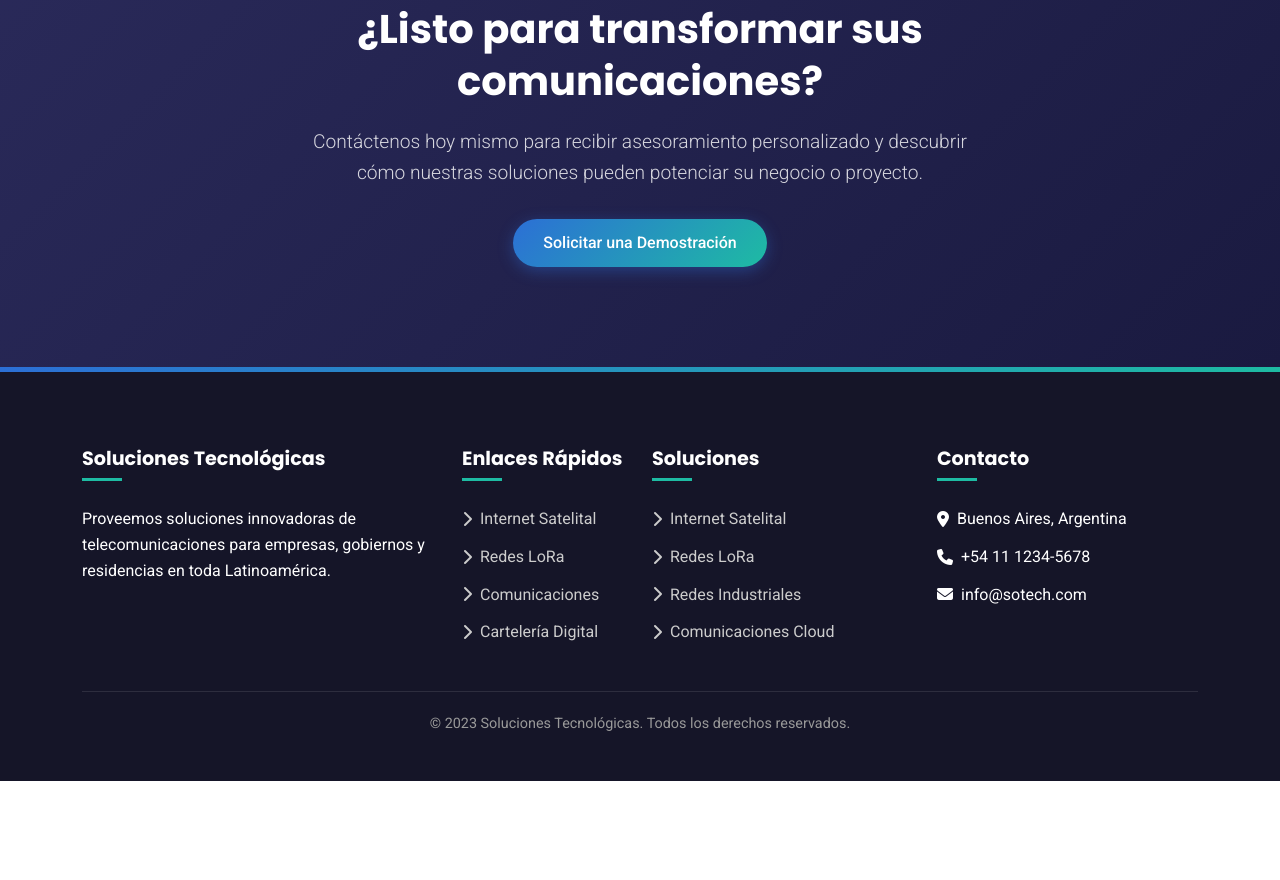
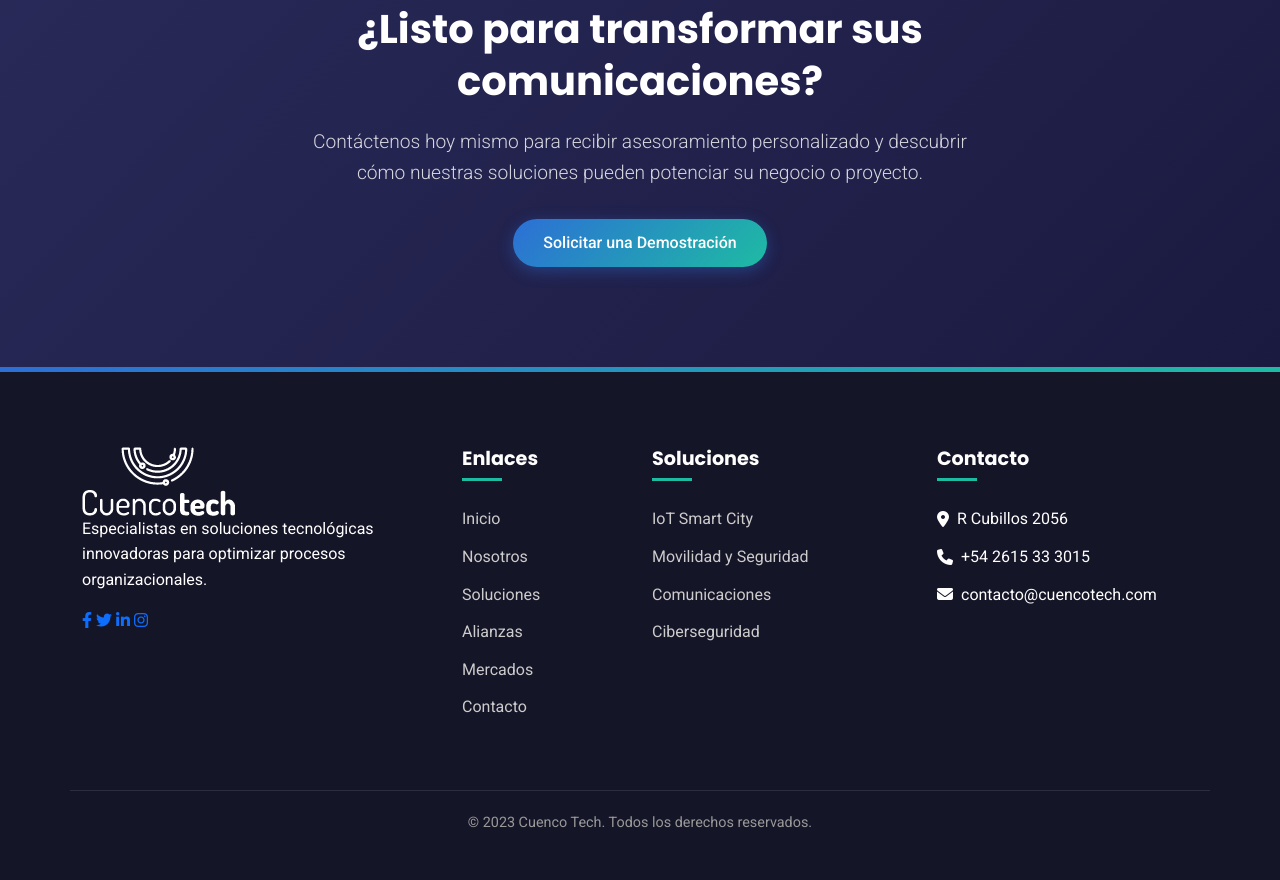
Before and after one commit to santacroce12/Pagina-Cuenco, a plain HTML site: page soluciones/comunicacionesYconectividad.html in a window 1280 px wide. Shown: the part 5308-6188 px from the top of the page. Before the commit the page ends 6089 px from the top, so only its background shows below. Drawn offline with nearby package versions, Linux system fonts and the light colour scheme.

Commit message:
fix de redirects

```diff
--- a/soluciones/comunicacionesYconectividad.html
+++ b/soluciones/comunicacionesYconectividad.html
@@ -13,7 +13,7 @@
     <nav class="navbar navbar-expand-lg navbar-dark fixed-top">
         <div class="container">
             <a class="navbar-brand" href="../index.html">
-               <img src="/Imagenes/logo.png" alt="CuencoTech" width="100">
+               <img src="../Imagenes/logo.png" alt="CuencoTech" width="100">
             </a>
             <button class="navbar-toggler" type="button" data-bs-toggle="collapse" data-bs-target="#navbarNav">
                 <span class="navbar-toggler-icon"></span>
@@ -245,46 +245,58 @@
         </div>
     </section>
 
-    <!-- Footer -->
-    <footer>
+     <footer>
         <div class="container">
             <div class="row">
-                <div class="col-lg-4 mb-5 mb-lg-0">
-                    <h4 class="footer-title">Soluciones Tecnológicas</h4>
-                    <p>Proveemos soluciones innovadoras de telecomunicaciones para empresas, gobiernos y residencias en toda Latinoamérica.</p>
+                <div class="col-lg-4 mb-4">
+                    <div class="footer-brand">
+                        <img src="../Imagenes/logo.png" alt="CuencoTech">
+                    </div>
+                    <p class="footer-description">Especialistas en soluciones tecnológicas innovadoras para optimizar procesos organizacionales.</p>
+                    <div class="social-icons">
+                        <a href="#"><i class="fab fa-facebook-f"></i></a>
+                        <a href="#"><i class="fab fa-twitter"></i></a>
+                        <a href="#"><i class="fab fa-linkedin-in"></i></a>
+                        <a href="#"><i class="fab fa-instagram"></i></a>
+                    </div>
                 </div>
-                <div class="col-lg-2 col-md-4 mb-5 mb-md-0">
-                    <h4 class="footer-title">Enlaces Rápidos</h4>
+                <div class="col-lg-2 col-md-4 mb-4">
+                    <h4 class="footer-title">Enlaces</h4>
                     <ul class="footer-links">
-                        <li><a href="#internet"><i class="fas fa-chevron-right me-2"></i>Internet Satelital</a></li>
-                        <li><a href="#redes"><i class="fas fa-chevron-right me-2"></i>Redes LoRa</a></li>
-                        <li><a href="#comunicaciones"><i class="fas fa-chevron-right me-2"></i>Comunicaciones</a></li>
-                        <li><a href="#carteleria"><i class="fas fa-chevron-right me-2"></i>Cartelería Digital</a></li>
+                        <li><a href="../index.html">Inicio</a></li>
+                        <li><a href="../index.html#about">Nosotros</a></li>
+                        <li><a href="../index.html#solutions">Soluciones</a></li>
+                        <li><a href="../index.html#partners">Alianzas</a></li>
+                        <li><a href="../index.html#markets">Mercados</a></li>
+                        <li><a href="../index.html#contact">Contacto</a></li>
                     </ul>
                 </div>
-                <div class="col-lg-3 col-md-4 mb-5 mb-md-0">
+                <div class="col-lg-3 col-md-4 mb-4">
                     <h4 class="footer-title">Soluciones</h4>
                     <ul class="footer-links">
-                        <li><a href="#"><i class="fas fa-chevron-right me-2"></i>Internet Satelital</a></li>
-                        <li><a href="#"><i class="fas fa-chevron-right me-2"></i>Redes LoRa</a></li>
-                        <li><a href="#"><i class="fas fa-chevron-right me-2"></i>Redes Industriales</a></li>
-                        <li><a href="#"><i class="fas fa-chevron-right me-2"></i>Comunicaciones Cloud</a></li>
+                        <li><a href="/soluciones/IoSmartCity.html">IoT Smart City</a></li>
+                        <li><a href="/soluciones/movilidadYseguridad.html">Movilidad y Seguridad</a></li>
+                        <li><a href="/soluciones/comunicacionesYconectividad.html">Comunicaciones</a></li>
+                        <li><a href="/soluciones/ciberseguridad.html">Ciberseguridad</a></li>
                     </ul>
                 </div>
-                <div class="col-lg-3 col-md-4">
+                <div class="col-lg-3 col-md-4 mb-4">
                     <h4 class="footer-title">Contacto</h4>
                     <ul class="footer-links">
-                        <li><i class="fas fa-map-marker-alt me-2"></i> Buenos Aires, Argentina</li>
-                        <li><i class="fas fa-phone me-2"></i> +54 11 1234-5678</li>
-                        <li><i class="fas fa-envelope me-2"></i> info@sotech.com</li>
+                        <li><i class="fas fa-map-marker-alt me-2"></i> R Cubillos 2056</li>
+                        <li><i class="fas fa-phone me-2"></i> +54 2615 33 3015</li>
+                        <li><i class="fas fa-envelope me-2"></i> contacto@cuencotech.com</li>
                     </ul>
                 </div>
             </div>
-            <div class="copyright text-center">
-                <p>&copy; 2023 Soluciones Tecnológicas. Todos los derechos reservados.</p>
+            <div class="row">
+                <div class="col-12 text-center copyright">
+                    <p>&copy; 2023 Cuenco Tech. Todos los derechos reservados.</p>
+                </div>
             </div>
         </div>
     </footer>
+
 
     <script src="https://cdn.jsdelivr.net/npm/bootstrap@5.3.0/dist/js/bootstrap.bundle.min.js"></script>
     <script>
```
Also changed, not shown: index.html (+1 -2 lines), soluciones/IoSmartCity.html (+6 -6 lines), soluciones/ciberseguridad.html (+33 -19 lines), soluciones/movilidadYseguridad.html (+6 -7 lines), style.css (+4 -4 lines).
